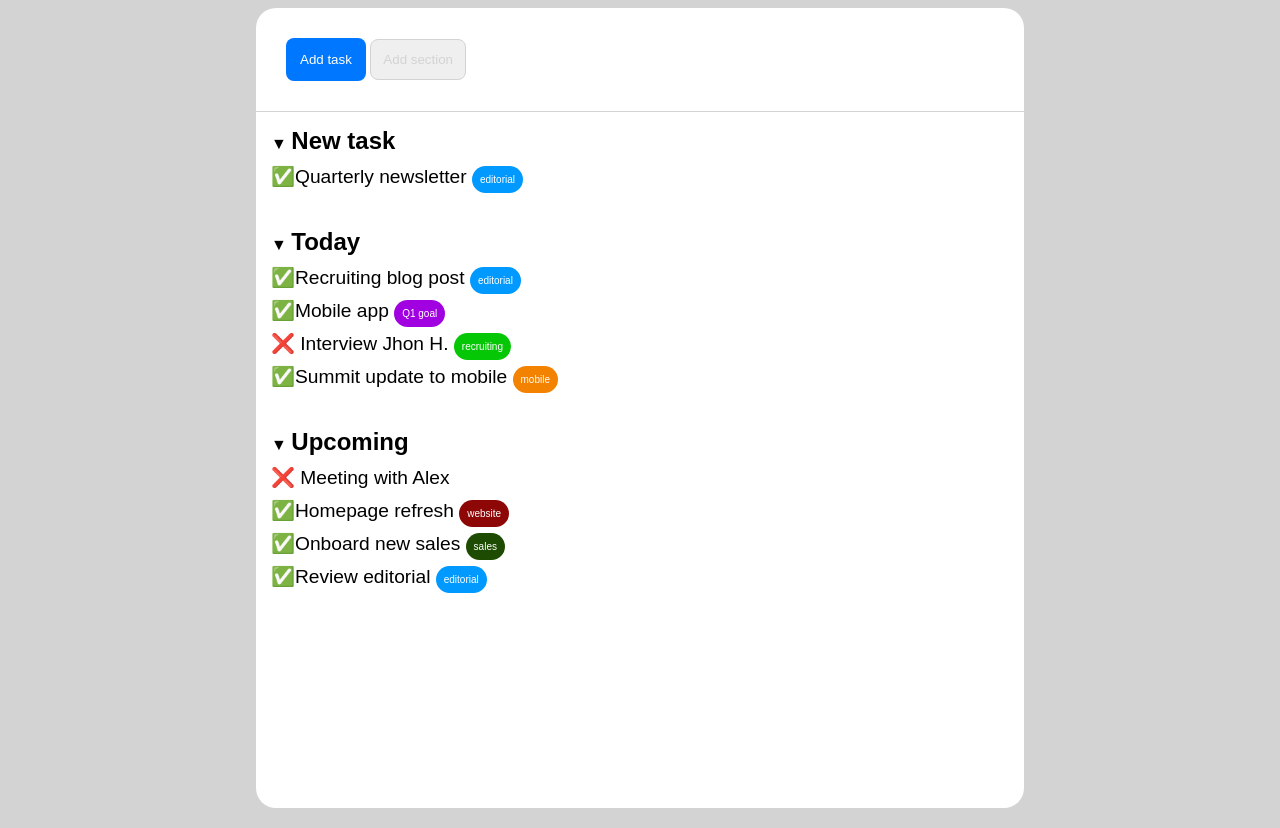
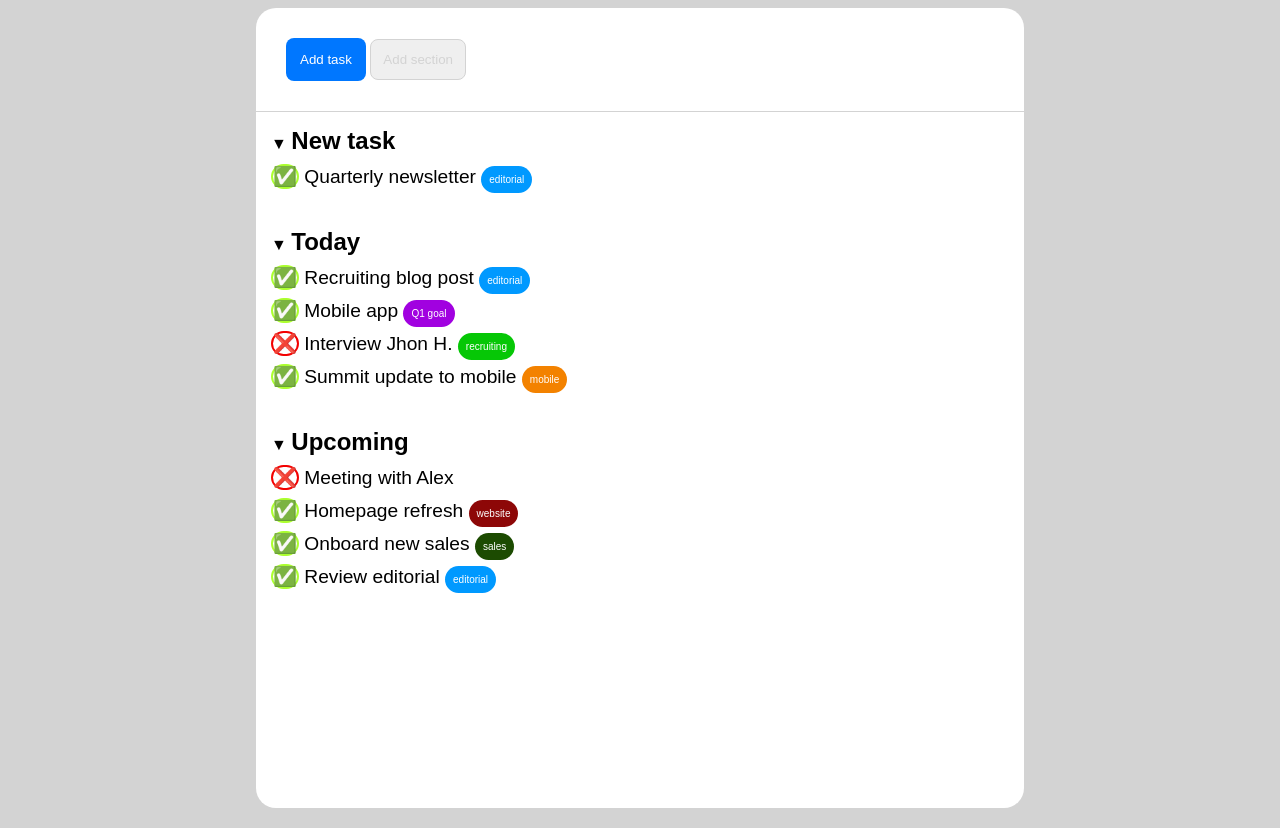
Before and after one commit to NicolaPiperis/html-css-toboolist, a plain HTML site: page index.html in a window 1280 px wide. Shown: the part 102-930 px from the top of the page. Drawn offline with Linux system fonts and the light colour scheme; a web font is replaced by a local one.

Commit message:
update check and cross

```diff
--- a/css/style.css
+++ b/css/style.css
@@ -129,3 +129,13 @@ h2{
     color: white;
     font-size: 10px;
 }
+
+.check{
+    border: 2px solid greenyellow;
+    border-radius: 20px;
+}
+
+.cross{
+    border: 2px solid rgb(243, 1, 1);
+    border-radius: 20px;
+}
--- a/index.html
+++ b/index.html
@@ -40,7 +40,7 @@
             <h2>New task</h2>
 
             <div class="text">
-                &#9989;Quarterly newsletter
+                <span class="check">&#9989;</span> Quarterly newsletter
                 <span class="editorial">
                     editorial
                 </span>
@@ -54,28 +54,28 @@
         <h2>Today</h2>
 
         <div class="text">
-            &#9989;Recruiting blog post
+            <span class="check">&#9989;</span> Recruiting blog post
             <span class="editorial">
                 editorial
             </span>
         </div>
 
         <div class="text">
-            &#9989;Mobile app
+            <span class="check">&#9989;</span> Mobile app
             <span class="goal">
                 Q1 goal
             </span>
         </div>
 
         <div class="text">
-            &#10060; Interview Jhon H.
+            <span class="cross">&#10060;</span> Interview Jhon H.
             <span class="recruiting">
                 recruiting
             </span>
         </div>
 
         <div class="text">
-            &#9989;Summit update to mobile
+            <span class="check">&#9989;</span> Summit update to mobile
             <span class="mobile">
                 mobile
             </span>
@@ -89,25 +89,25 @@
             <h2>Upcoming</h2>
 
             <div class="text">
-                &#10060; Meeting with Alex
+                <span class="cross">&#10060;</span> Meeting with Alex
             </div>
 
             <div class="text">
-                &#9989;Homepage refresh
+                <span class="check">&#9989;</span> Homepage refresh
                 <span class="website">
                     website
                 </span>
             </div>
 
             <div class="text">
-                &#9989;Onboard new sales
+                <span class="check">&#9989;</span> Onboard new sales
                 <span class="sales">
                     sales
                 </span>
             </div>
 
             <div class="text">
-                &#9989;Review editorial
+                <span class="check">&#9989;</span> Review editorial
                 <span class="editorial">
                     editorial
                 </span>
```
